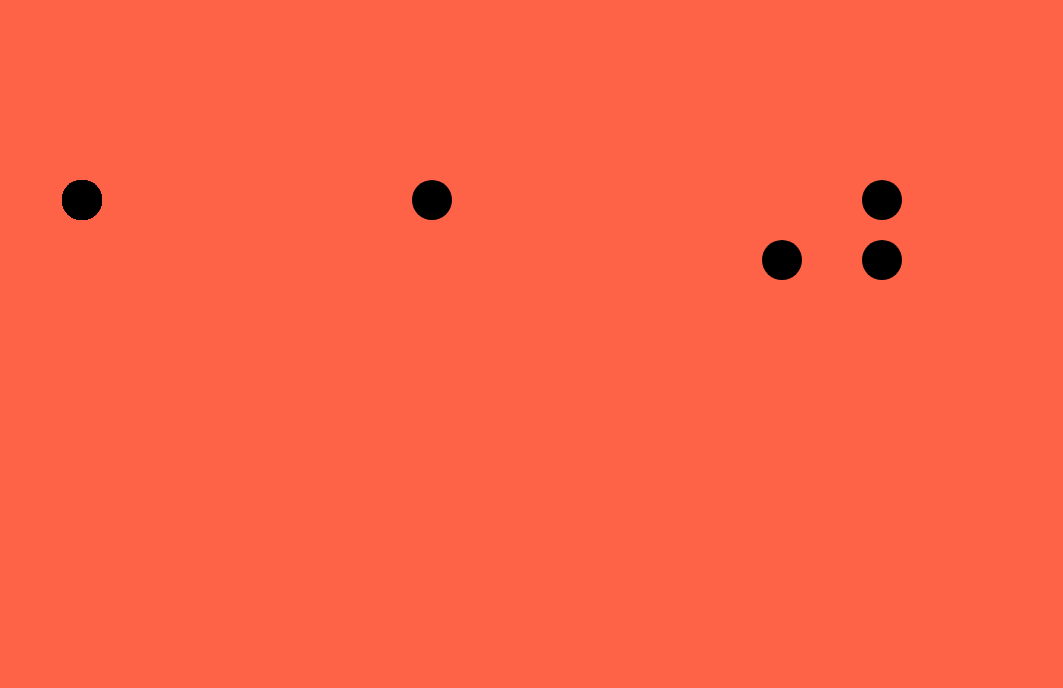
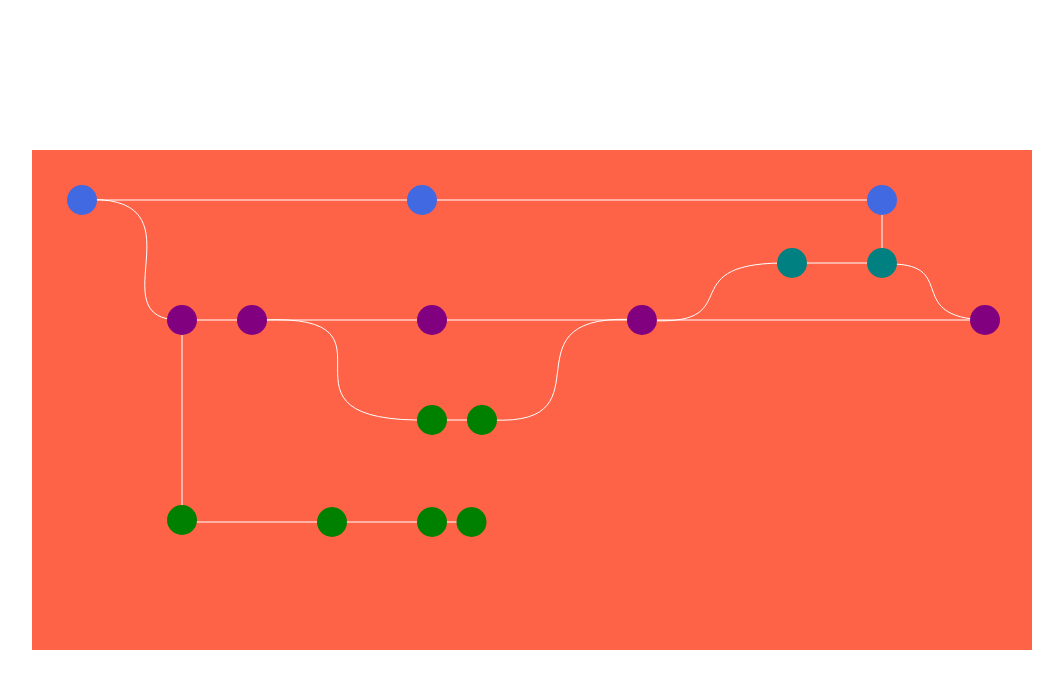
Before and after one commit to Dominik-Wilk/Diagram, a website: page index.html in a window 1280 px wide. Shown: the whole page, without its empty margins (108-1171 px from the left). Drawn offline with nearby package versions, Linux system fonts and the light colour scheme.

Commit message:
Create animation using anime.path

```diff
--- a/index.html
+++ b/index.html
@@ -11,6 +11,49 @@
 
 <body>
   <div class="container">
+    <div class="circle circle0"></div>
+    <div class="circle circle1"></div>
+    <div class="circle circle2"></div>
+    <div class="circle circle3"></div>
+    <div class="circle circle4"></div>
+    <div class="circle circle5"></div>
+    <div class="circle circle6"></div>
+    <div class="circle circle7"></div>
+    <div class="circle circle8"></div>
+    <div class="circle circle9"></div>
+    <div class="circle circle10"></div>
+    <div class="circle circle11"></div>
+    <div class="circle circle12"></div>
+    <div class="circle circle13"></div>
+    <div class="circle circle14"></div>
+    <div class="circle circle15"></div>
+
+
+    <svg class="svg">
+
+      <path class="path1" stroke="white" fill="white" d="M 46 50 L 390 50"></path>
+      <path class="path2" stroke="white" fill="white" d="M 390 50 L 850 50"></path>
+      <path class="path3" stroke="white" fill="transparent" d="M 46 50 C 180 40 60 172 150 170">
+      </path>
+      <path class="path4" stroke="white" fill="white" d="M 160 170 L 220 170"></path>
+      <path class="path5" stroke="white" fill="white" d="M 230 170 L 400 170"></path>
+      <path class="path5" stroke="white" fill="white" d="M 410 170 L 600 170"></path>
+      <path class="path6" stroke="white" fill="white" d="M 610 170 L 950 170"></path>
+      <path class="path7" stroke="white" fill="transparent" d="M 230 170 C 388 163 217 274 400 270">
+      </path>
+      <path class="path8" stroke="white" fill="white" d="M 410 270 L 450 270"></path>
+      <path class="path9" stroke="white" fill="transparent" d="M 460 270 C 584 276 462 159 610 170">
+      </path>
+      <path class="path10" stroke="white" fill="white" d="M 150 180 L 150 370"></path>
+      <path class="path11" stroke="white" fill="white" d="M 160 372 L 300 372"></path>
+      <path class="path12" stroke="white" fill="white" d="M 310 372 L 400 372"></path>
+      <path class="path13" stroke="white" fill="white" d="M 410 372 L 440 372"></path>
+      <path class="path14" stroke="white" fill="transparent" d="M 750 113 C 636 114 721 179 610 170">
+      </path>
+      <path class="path15" stroke="white" fill="white" d="M 850 50 L 850 113"></path>
+      <path class="path16" stroke="white" fill="white" d="M 840 113 L 760 113"></path>
+      <path class="path17" stroke="white" fill="transparent" d="M 860 114 C 926 115 872 167 953 170"></path>
+    </svg>
   </div>
 
   <script src="/node_modules/animejs/lib/anime.min.js"></script>
--- a/script.js
+++ b/script.js
@@ -1,164 +1,136 @@
-const container = document.querySelector('.container');
+function animationPath() {
+  const path1 = anime.path('.container .svg .path1');
+  const path2 = anime.path('.container .svg .path2');
+  const path3 = anime.path('.container .svg .path3');
+  const path4 = anime.path('.container .svg .path4');
+  const path5 = anime.path('.container .svg .path5');
+  const path7 = anime.path('.container .svg .path7');
+  const path8 = anime.path('.container .svg .path8');
+  const path10 = anime.path('.container .svg .path10');
+  const path11 = anime.path('.container .svg .path11');
+  const path12 = anime.path('.container .svg .path12');
+  const path13 = anime.path('.container .svg .path13');
+  const path14 = anime.path('.container .svg .path14');
+  const path15 = anime.path('.container .svg .path15');
+  const path16 = anime.path('.container .svg .path16');
+  const path17 = anime.path('.container .svg .path17');
 
-let svg = document.createElementNS('http://www.w3.org/2000/svg', 'svg');
-container.appendChild(svg);
-
-for (let i = 0; i <= 16; i++) {
-  const node = document.createElementNS('http://www.w3.org/2000/svg', 'circle');
-  node.classList.add(`circle${i}`);
-  node.setAttribute('r', 20);
-  node.setAttribute('cx', 50);
-  node.setAttribute('cy', 50);
-  svg.appendChild(node);
+  anime({
+    targets: '.circle1',
+    translateX: path1('x'),
+    translateY: path1('y'),
+    easing: 'linear',
+    duration: 1000,
+  });
+  anime({
+    targets: '.circle2',
+    translateX: [path1('x'), path2('x')],
+    translateY: [path1('y'), path2('y')],
+    easing: 'linear',
+    duration: 2000,
+  });
+  anime({
+    targets: '.circle3',
+    translateX: [path1('x'), path2('x'), path15('x')],
+    translateY: [path1('y'), path2('y'), path15('y')],
+    easing: 'linear',
+    duration: 2500,
+  });
+  anime({
+    targets: '.circle4',
+    translateX: [path1('x'), path2('x'), path15('x'), path16('x')],
+    translateY: [path1('y'), path2('y'), path15('y'), path16('y')],
+    easing: 'linear',
+    duration: 3000,
+  });
+  anime({
+    targets: '.circle8',
+    translateX: [path1('x'), path2('x'), path15('x'), path16('x'), path14('x')],
+    translateY: [path1('y'), path2('y'), path15('y'), path16('y'), path14('y')],
+    easing: 'linear',
+    duration: 3500,
+  });
+  anime({
+    targets: '.circle9',
+    translateX: [path1('x'), path2('x'), path15('x'), path16('x'), path17('x')],
+    translateY: [path1('y'), path2('y'), path15('y'), path16('y'), path17('y')],
+    easing: 'linear',
+    duration: 3500,
+  });
+  anime({
+    targets: '.circle5',
+    translateX: path3('x'),
+    translateY: path3('y'),
+    easing: 'linear',
+    duration: 1000,
+  });
+  anime({
+    targets: '.circle6',
+    translateX: [path3('x'), path4('x')],
+    translateY: [path3('y'), path4('y')],
+    easing: 'linear',
+    duration: 1500,
+  });
+  anime({
+    targets: '.circle14',
+    translateX: [path3('x'), path4('x'), path7('x')],
+    translateY: [path3('y'), path4('y'), path7('y')],
+    easing: 'linear',
+    duration: 2000,
+  });
+  anime({
+    targets: '.circle15',
+    translateX: [path3('x'), path4('x'), path7('x'), path8('x')],
+    translateY: [path3('y'), path4('y'), path7('y'), path8('y')],
+    easing: 'linear',
+    duration: 2500,
+  });
+  anime({
+    targets: '.circle7',
+    translateX: [path3('x'), path4('x'), path5('x')],
+    translateY: [path3('y'), path4('y'), path5('y')],
+    easing: 'linear',
+    duration: 2000,
+  });
+  anime({
+    targets: '.circle10',
+    translateX: [path3('x'), path10('x')],
+    translateY: [path3('y'), path10('y')],
+    easing: 'linear',
+    duration: 2000,
+  });
+  anime({
+    targets: '.circle11',
+    translateX: [path3('x'), path10('x'), path11('x')],
+    translateY: [path3('y'), path10('y'), path11('y')],
+    easing: 'linear',
+    duration: 3000,
+  });
+  anime({
+    targets: '.circle12',
+    translateX: [path3('x'), path10('x'), path11('x'), path12('x')],
+    translateY: [path3('y'), path10('y'), path11('y'), path12('y')],
+    easing: 'linear',
+    duration: 4000,
+  });
+  anime({
+    targets: '.circle13',
+    translateX: [
+      path3('x'),
+      path10('x'),
+      path11('x'),
+      path12('x'),
+      path13('x'),
+    ],
+    translateY: [
+      path3('y'),
+      path10('y'),
+      path11('y'),
+      path12('y'),
+      path13('y'),
+    ],
+    easing: 'linear',
+    duration: 5000,
+  });
 }
-function animationCircle() {
-  var path = anime.path('.container svg path');
-  var tl = anime.timeline({
-    easing: 'easeOutExpo',
-    duration: 750,
-  });
-  tl.add({
-    targets: '.circle0',
-    translateX: 0,
-  })
-    .add(
-      {
-        targets: '.circle1',
-        translateX: 350,
-      },
-      '+=250'
-    )
-    .add(
-      {
-        targets: '.circle2',
-        translateX: 800,
-      },
-      '+=250'
-    )
-    .add(
-      {
-        targets: '.circle3',
-        keyframes: [{ translateX: 800 }, { translateY: 60 }],
-      },
-      '+=250'
-    )
-    .add(
-      {
-        targets: '.circle4',
-        keyframes: [
-          { translateX: 800 },
-          { translateY: 60 },
-          { translateX: 700 },
-        ],
-      },
-      '+=250'
-    )
-    .add(
-      {
-        targets: '.circle5',
-        keyframes: [{ translateY: 120 }, { translateX: 100 }],
-      },
-      '+=250'
-    )
-    .add(
-      {
-        targets: '.circle6',
-        keyframes: [{ translateY: 120 }, { translateX: 180 }],
-      },
-      '+=250'
-    )
-    .add(
-      {
-        targets: '.circle7',
-        keyframes: [{ translateY: 120 }, { translateX: 350 }],
-      },
-      '+=250'
-    )
-    .add(
-      {
-        targets: '.circle8',
-        keyframes: [{ translateY: 120 }, { translateX: 550 }],
-      },
-      '+=250'
-    )
-    .add(
-      {
-        targets: '.circle9',
-        keyframes: [{ translateY: 120 }, { translateX: 900 }],
-      },
-      '+=250'
-    )
-    .add(
-      {
-        targets: '.circle10',
-        keyframes: [
-          { translateY: 120 },
-          { translateX: 100 },
-          { translateY: 320 },
-        ],
-      },
-      '+=250'
-    )
-    .add(
-      {
-        targets: '.circle11',
-        keyframes: [
-          { translateY: 120 },
-          { translateX: 100 },
-          { translateY: 320 },
-          { translateX: 250 },
-        ],
-      },
-      '+=250'
-    )
-    .add(
-      {
-        targets: '.circle12',
-        keyframes: [
-          { translateY: 120 },
-          { translateX: 100 },
-          { translateY: 320 },
-          { translateX: 350 },
-        ],
-      },
-      '+=250'
-    )
-    .add(
-      {
-        targets: '.circle13',
-        keyframes: [
-          { translateY: 120 },
-          { translateX: 100 },
-          { translateY: 320 },
-          { translateX: 250 },
-          { translateX: 400 },
-        ],
-      },
-      '+=250'
-    )
-    .add(
-      {
-        targets: '.circle14',
-        keyframes: [
-          { translateY: 120 },
-          { translateX: 180 },
-          { translateY: 220 },
-          { translateX: 350 },
-        ],
-      },
-      '-=2000'
-    )
-    .add(
-      {
-        targets: '.circle15',
-        keyframes: [
-          { translateY: 120 },
-          { translateX: 180 },
-          { translateY: 220 },
-          { translateX: 400 },
-        ],
-      },
-      '-=250'
-    );
-}
-animationCircle();
+animationPath();
--- a/style.css
+++ b/style.css
@@ -12,21 +12,71 @@ body {
   justify-content: center;
 }
 .container {
-  position: absolute;
-  width: 100%;
-  height: 100%;
+  position: relative;
+  width: 1000px;
+  height: 500px;
   display: flex;
   justify-content: center;
   align-items: center;
   background-color: tomato;
 }
 svg {
+  position: relative;
   width: 1000px;
   height: 500px;
 }
-.path {
+.circle {
+  top: 35px;
+  left: 35px;
   position: absolute;
-  top: -500px;
-  width: 1000px;
-  height: 500px;
+  width: 30px;
+  height: 30px;
+  background-color: #fff;
+  border-radius: 50%;
+  z-index: 2;
 }
+.circle1,
+.circle2,
+.circle3,
+.circle4,
+.circle5,
+.circle6,
+.circle7,
+.circle8,
+.circle9,
+.circle10,
+.circle11,
+.circle12,
+.circle13,
+.circle14,
+.circle15 {
+  position: absolute;
+  top: -15px;
+  left: -15px;
+}
+.circle1,
+.circle2,
+.circle0 {
+  background-color: royalblue;
+}
+.circle3,
+.circle4 {
+  background-color: teal;
+}
+
+.circle5,
+.circle6,
+.circle7,
+.circle8,
+.circle9 {
+  background-color: purple;
+}
+
+.circle14,
+.circle15,
+.circle10,
+.circle11,
+.circle12,
+.circle13 {
+  background-color: green;
+}
```
